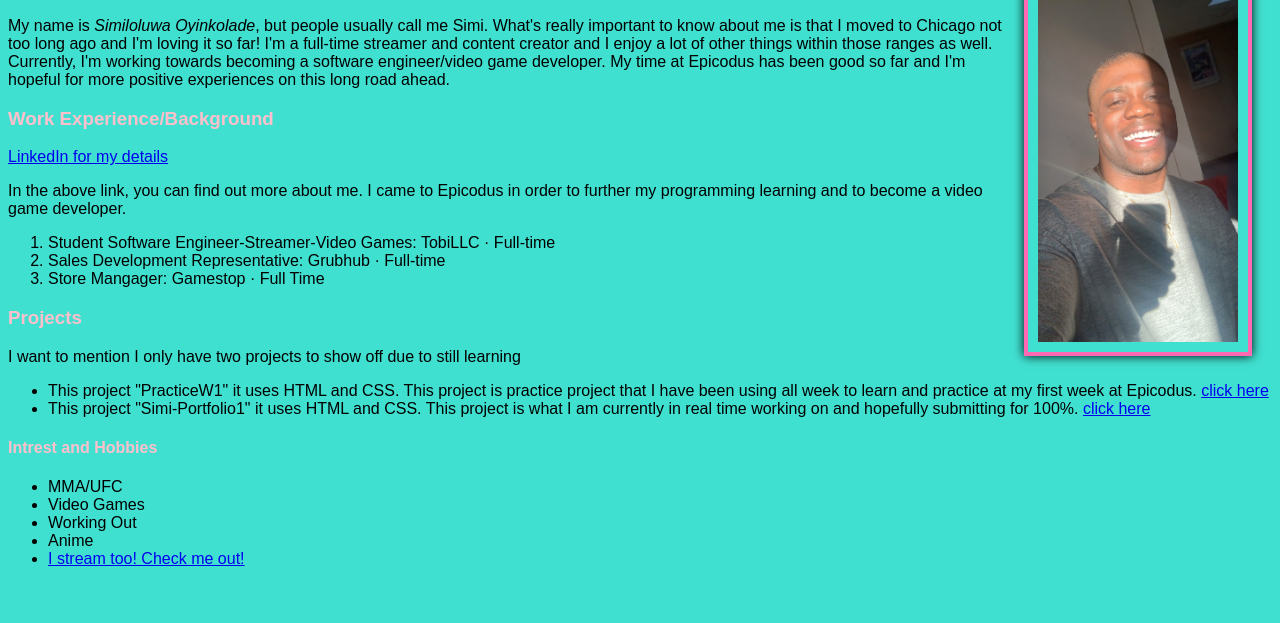
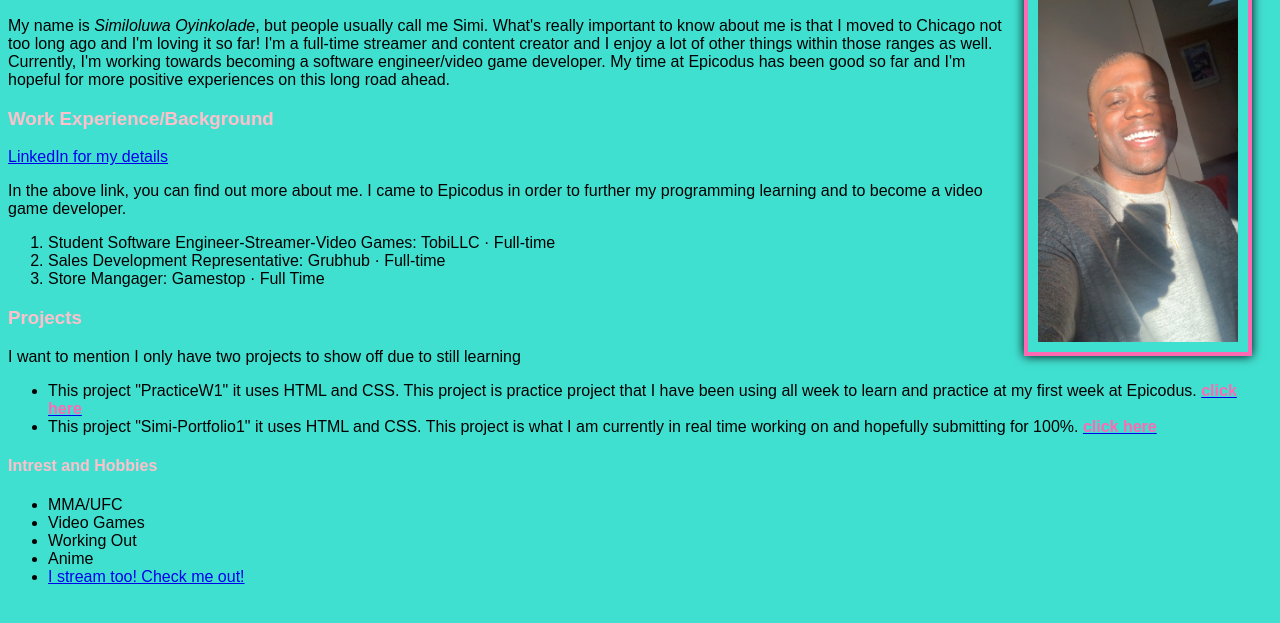
Before and after one commit to simioyin222/SIMI-PORTFOLIO1, a plain HTML site: page index.html in a window 1280 px wide. Shown: the part 111-734 px from the top of the page. Drawn offline with Linux system fonts and the light colour scheme.

Commit message:
Add empahsis to project link decoration and underline them

```diff
--- a/css/styles.css
+++ b/css/styles.css
@@ -22,3 +22,9 @@ h4 {
   float: right;
   box-shadow: 0px 0px 10px 0px black
 }
+
+.work-highlight {
+  color: hotpink;
+  font-weight: bold;
+  text-decoration: none;
+}
```
